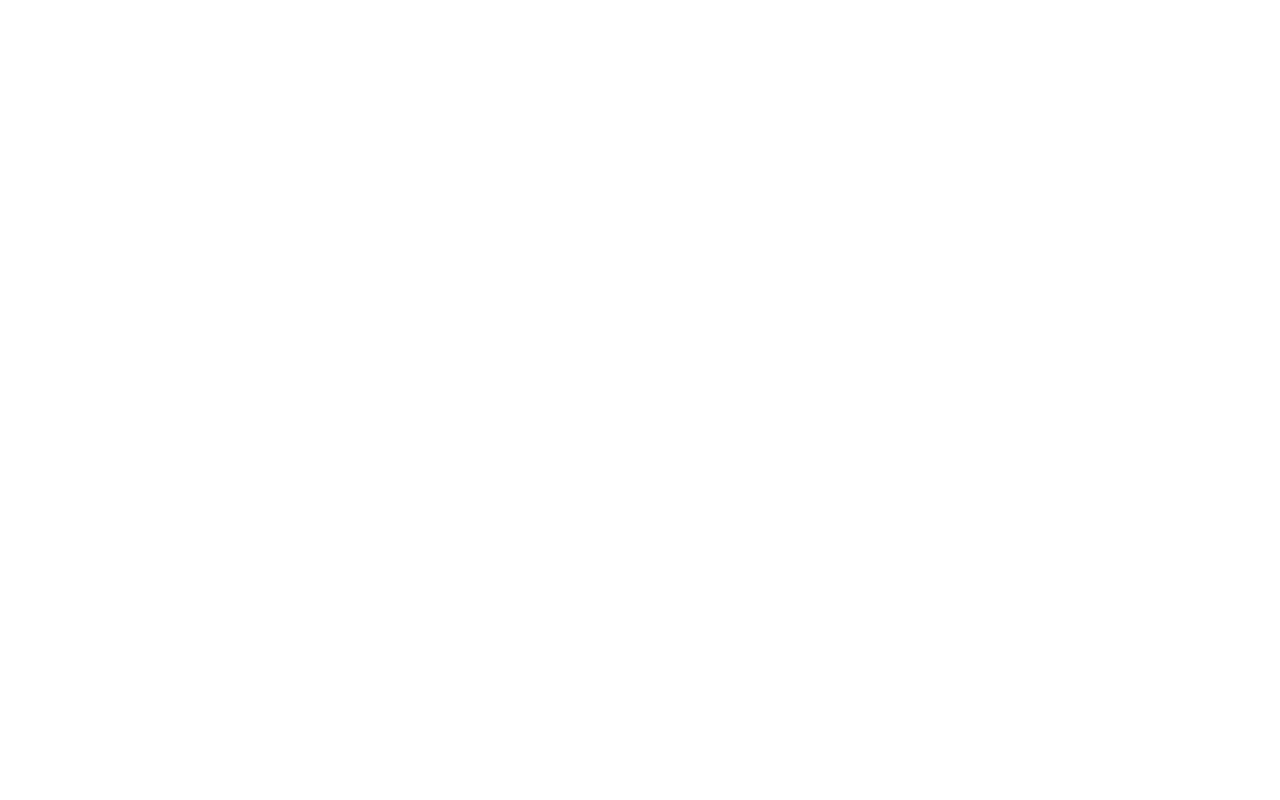
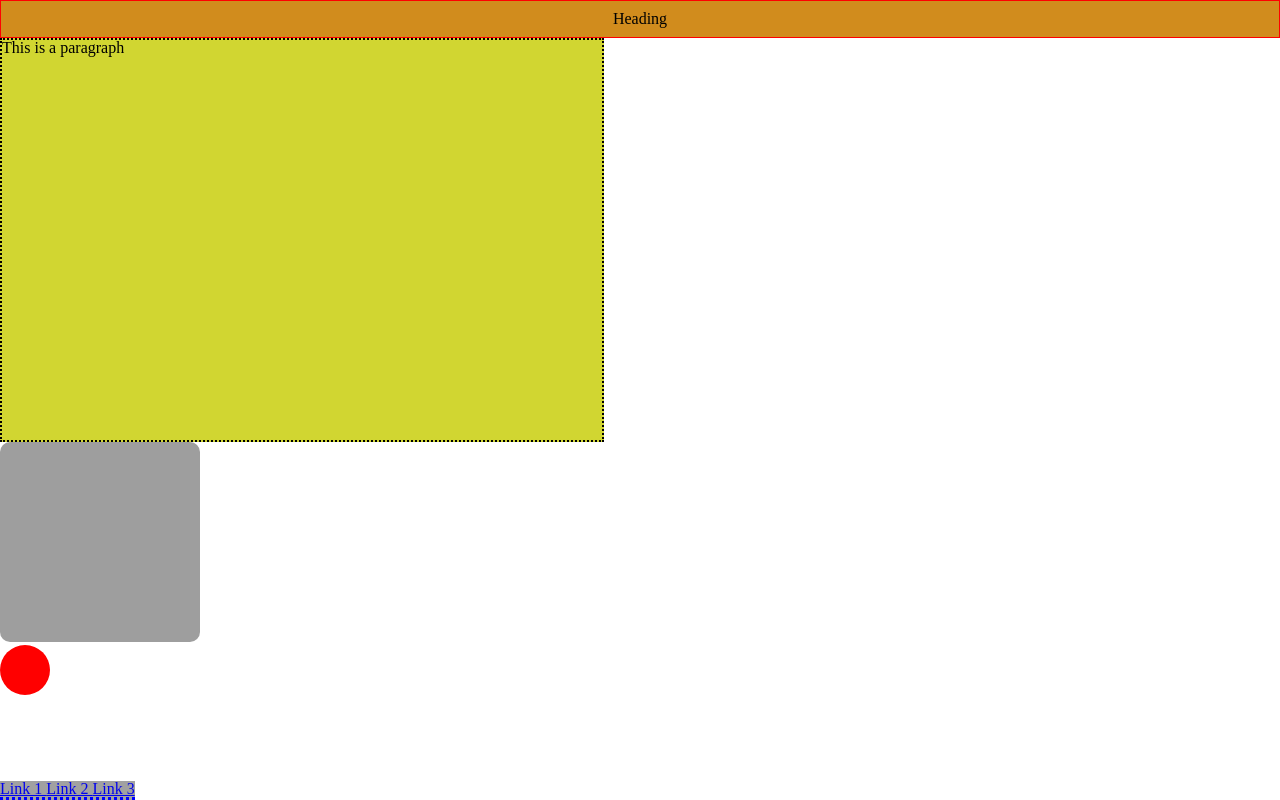
Before and after one commit to raul2501/TA-STYLE-box-model-THaaac, a website: page block-BHaaap/index.html in a window 1280 px wide. Drawn offline with Linux system fonts and the light colour scheme; grey boxes are pictures that could not be loaded.

Commit message:
Box model Assignment 1

```diff
--- a/block-BHaaap/index.html
+++ b/block-BHaaap/index.html
@@ -15,3 +15,23 @@
 - Use semantic tags and keep the nesting and indentation proper.
 
 --->
+<!DOCTYPE html>
+<html lang="en">
+    <head>
+        <meta charset="UTF-8" />
+        <title> Box Model - Assignment 1 </title>
+        <link rel="stylesheet" href="style.css">
+    </head>
+    <body>
+        <h1 class="h1"> Heading </h1>
+        <p class="paragraph"> This is a paragraph </p>
+        <img class="img" src="https://i1.wp.com/katzenworld.co.uk/wp-content/uploads/2019/06/funny-cat.jpeg?w=1920&ssl=1" alt="be a cool cat" width="200px" height="200px">
+        <br>
+        <span class="circle"></span>
+    </body>
+    <footer class="footer">
+        <a href="##"> Link 1 </a>
+        <a href="##"> Link 2 </a>
+        <a href="##"> Link 3 </a>
+    </footer>
+</html>
--- /dev/null
+++ b/block-BHaaap/style.css
@@ -0,0 +1,79 @@
+
+html, body, div, span, applet, object, iframe,
+h1, h2, h3, h4, h5, h6, p, blockquote, pre,
+a, abbr, acronym, address, big, cite, code,
+del, dfn, em, img, ins, kbd, q, s, samp,
+small, strike, strong, sub, sup, tt, var,
+b, u, i, center,
+dl, dt, dd, ol, ul, li,
+fieldset, form, label, legend,
+table, caption, tbody, tfoot, thead, tr, th, td,
+article, aside, canvas, details, embed,
+figure, figcaption, footer, header, hgroup,
+menu, nav, output, ruby, section, summary,
+time, mark, audio, video {
+	margin: 0;
+	padding: 0;
+	border: 0;
+	font-size: 100%;
+	font: inherit;
+	vertical-align: baseline;
+}
+/* HTML5 display-role reset for older browsers */
+article, aside, details, figcaption, figure,
+footer, header, hgroup, menu, nav, section {
+	display: block;
+}
+body {
+	line-height: 1;
+}
+ol, ul {
+	list-style: none;
+}
+blockquote, q {
+	quotes: none;
+}
+blockquote:before, blockquote:after,
+q:before, q:after {
+	content: '';
+	content: none;
+}
+table {
+	border-collapse: collapse;
+	border-spacing: 0;
+}
+
+.img {
+    border-radius: 10px;
+}
+.circle {
+    height: 50px;
+    width: 50px;
+    border-radius: 50%;
+    background-color: red;
+    display: inline-block;
+}
+.footer {
+    position: fixed;
+    bottom: 0px;
+}
+.h1 {
+    border-width: 1px;
+    border-style: solid;
+    border-color: red;
+    background-color: #D18C1D;
+    padding: 10px;
+	text-align: center;
+}
+.paragraph {
+    width: 600px;
+	height: 400px;
+	border: 2px dotted black;
+	background: #D1D631;
+}
+.footer{
+	border-bottom: blue;
+	border-bottom-style: dotted;
+	border-bottom-width: 3px;
+	background-color: #A1A1A1;
+}
```
